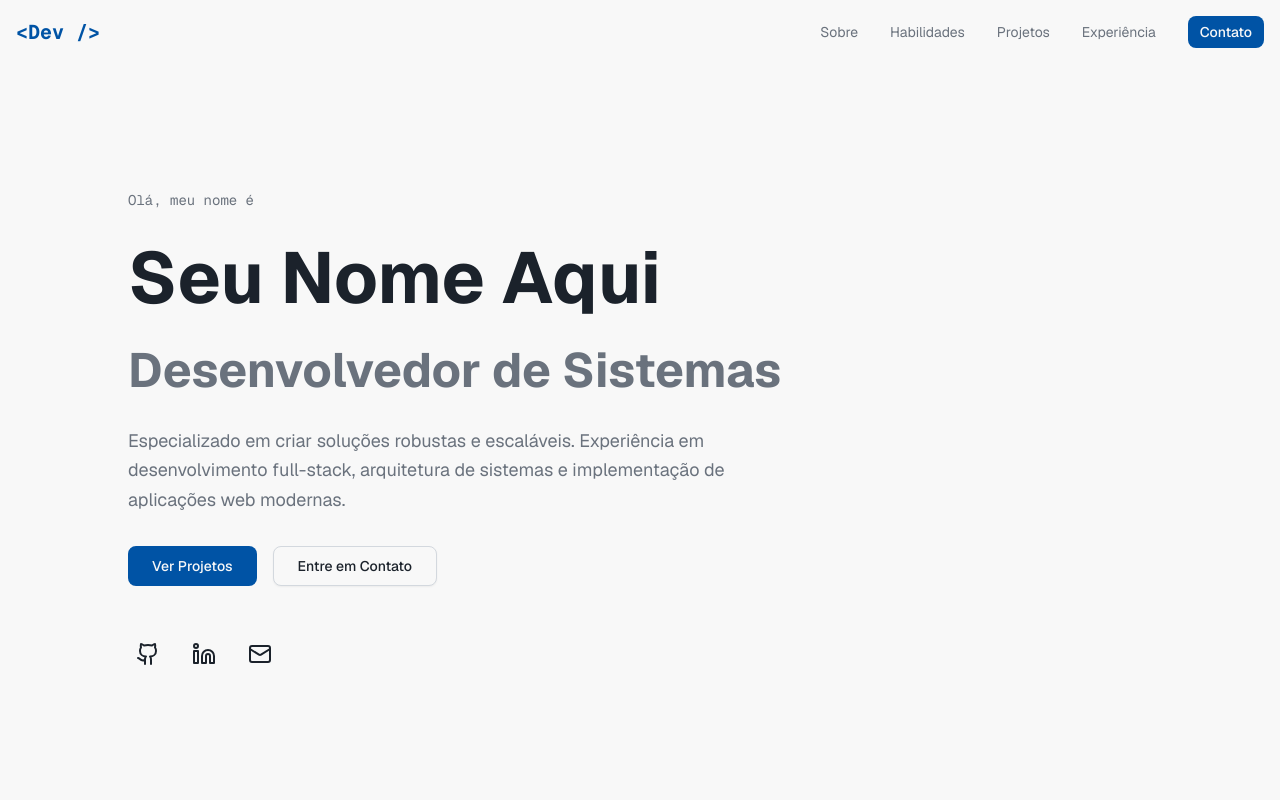
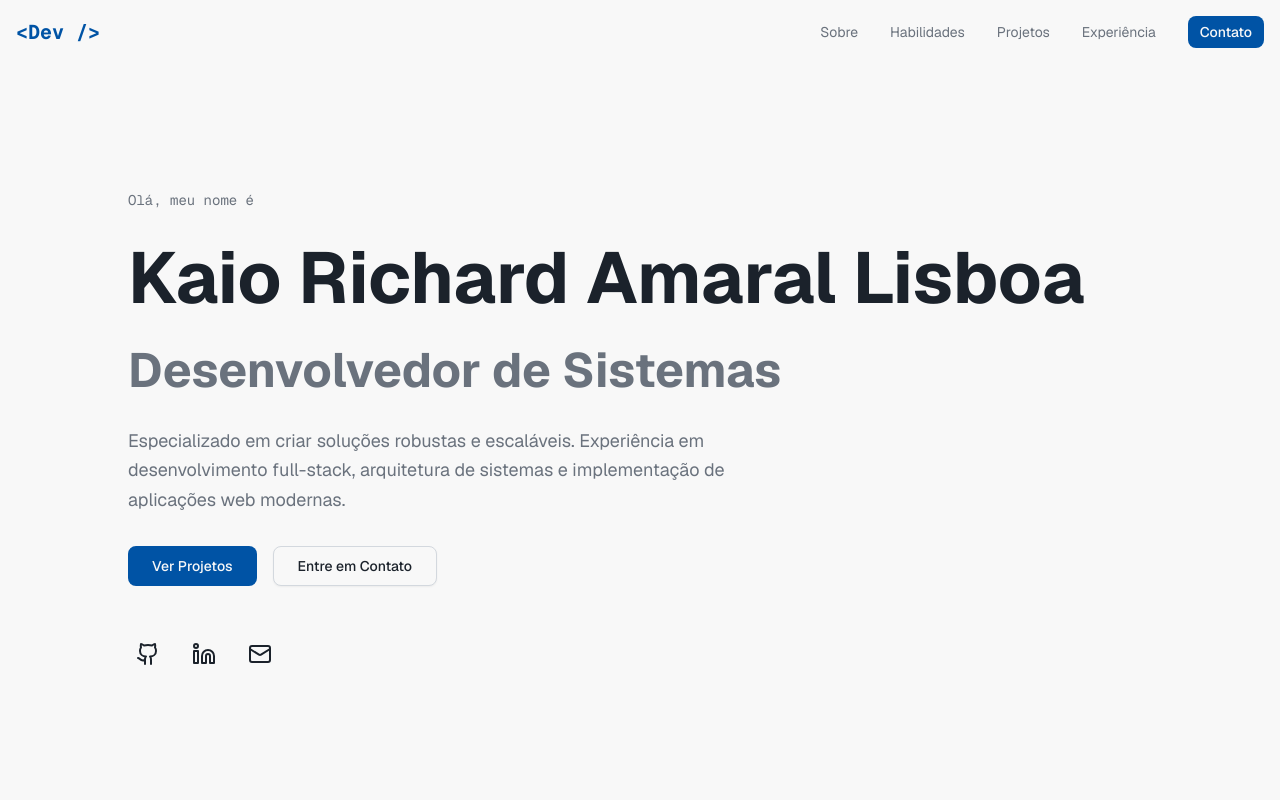
Before and after one commit to Kaio-dev2/Portif-lio, a Next.js app: page / in a window 1280 px wide. Shown: the top 800 px of the page. Built offline with nearby package versions, Linux system fonts and the light colour scheme.

Commit message:
Foi alterado meu nome no portifólio

```diff
--- a/components/hero.tsx
+++ b/components/hero.tsx
@@ -16,7 +16,7 @@ export function Hero() {
       <div className="container mx-auto max-w-5xl">
         <div className="space-y-8">
           <p className="text-sm text-muted-foreground font-mono">Olá, meu nome é</p>
-          <h1 className="text-5xl md:text-7xl font-bold text-balance">Seu Nome Aqui</h1>
+          <h1 className="text-5xl md:text-7xl font-bold text-balance">Kaio Richard Amaral Lisboa</h1>
           <h2 className="text-3xl md:text-5xl font-bold text-muted-foreground text-balance">
             Desenvolvedor de Sistemas
           </h2>
```
